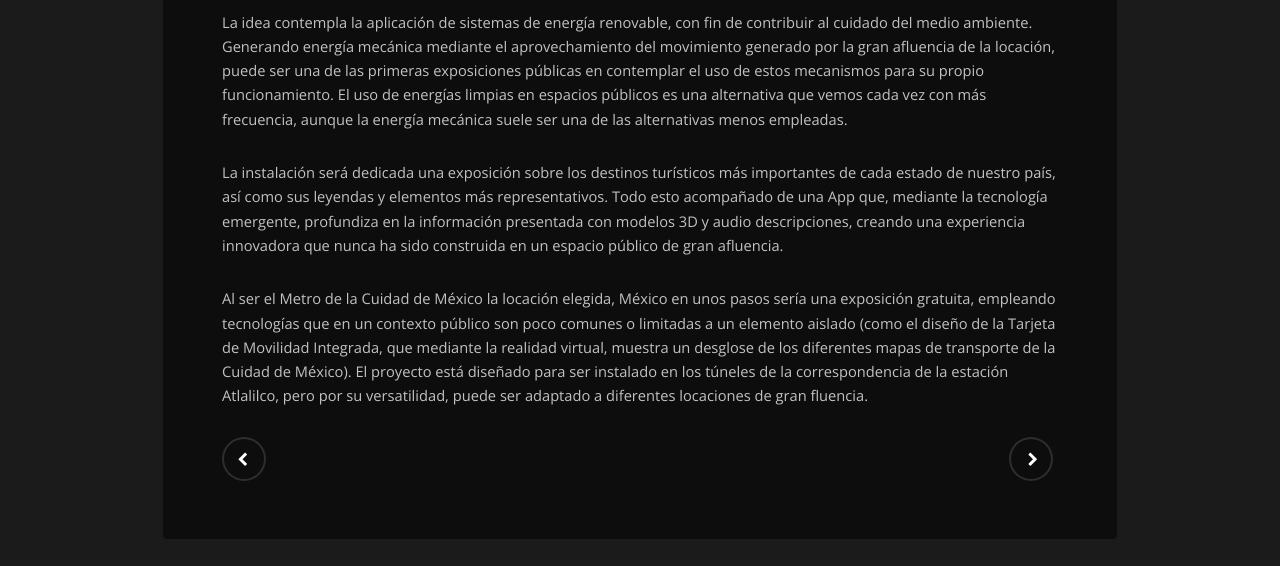
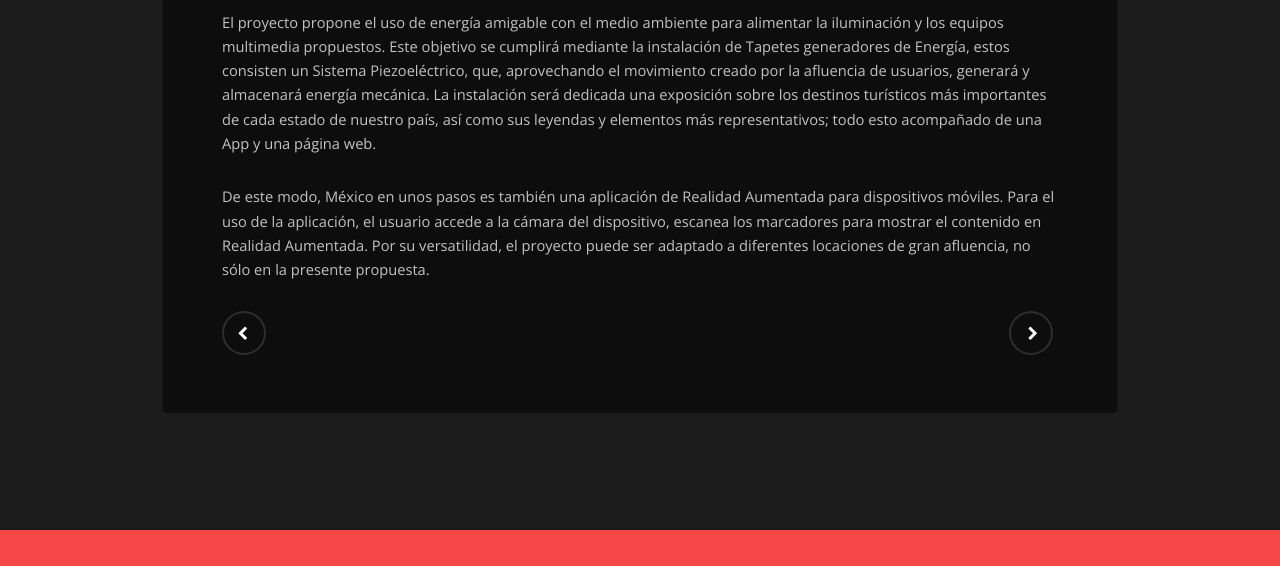
Before and after one commit to DanielRamirezX/En-unos-pasos, a plain HTML site: page generic.html in a window 1280 px wide. Shown: the part 234-800 px from the top of the page. Drawn offline with nearby package versions, Linux system fonts and the light colour scheme.

Commit message:
Cambios realizados a textos e imagenes

```diff
--- a/generic.html
+++ b/generic.html
@@ -42,35 +42,12 @@
 						</header>
 						<div class="content">
 							<p>
-								La idea contempla la aplicación de sistemas de energía renovable, con
-								fin de contribuir al cuidado del medio ambiente. Generando energía
-								mecánica mediante el aprovechamiento del movimiento generado por la
-								gran afluencia de la locación, puede ser una de las primeras
-								exposiciones públicas en contemplar el uso de estos mecanismos para
-								su propio funcionamiento. El uso de energías limpias en espacios
-								públicos es una alternativa que vemos cada vez con más frecuencia,
-								aunque la energía mecánica suele ser una de las alternativas menos
-								empleadas.
+								El proyecto propone el uso de energía amigable con el medio ambiente para alimentar la iluminación y los equipos multimedia propuestos. Este objetivo se cumplirá mediante la instalación de Tapetes generadores de Energía, estos consisten un Sistema Piezoeléctrico, que, aprovechando el movimiento creado por la afluencia de usuarios, generará y almacenará energía mecánica.
+								La instalación será dedicada una exposición sobre los destinos turísticos más importantes de cada estado de nuestro país, así como sus leyendas y elementos más representativos; todo esto acompañado de una App y una página web.
 							</p>
 							<p>
-								La instalación será dedicada una exposición sobre los destinos turísticos
-								más importantes de cada estado de nuestro país, así como sus leyendas
-								y elementos más representativos. Todo esto acompañado de una App
-								que, mediante la tecnología emergente, profundiza en la información
-								presentada con modelos 3D y audio descripciones, creando una
-								experiencia innovadora que nunca ha sido construida en un espacio
-								público de gran afluencia.
-							</p>
-							<p>
-								Al ser el Metro de la Cuidad de México la locación elegida, México en
-								unos pasos sería una exposición gratuita, empleando tecnologías que en
-								un contexto público son poco comunes o limitadas a un elemento
-								aislado (como el diseño de la Tarjeta de Movilidad Integrada, que
-								mediante la realidad virtual, muestra un desglose de los diferentes
-								mapas de transporte de la Cuidad de México).
-								El proyecto está diseñado para ser instalado en los túneles de la
-								correspondencia de la estación Atlalilco, pero por su versatilidad, puede
-								ser adaptado a diferentes locaciones de gran fluencia.
+								De este modo, México en unos pasos es también una aplicación de Realidad Aumentada para dispositivos móviles. Para el uso de la aplicación, el usuario accede a la cámara del dispositivo, escanea los marcadores para mostrar el contenido en Realidad Aumentada.
+								Por su versatilidad, el proyecto puede ser adaptado a diferentes locaciones de gran afluencia, no sólo en la presente propuesta.
 							</p>
 						</div>
 						<footer>
@@ -90,9 +67,9 @@
 					<h2>Redes Sociales</h2>
 
 					<ul class="icons">
-						<li><a href="#" class="icon round fa-twitter"><span class="label">Twitter</span></a></li>
-						<li><a href="#" class="icon round fa-facebook"><span class="label">Facebook</span></a></li>
-						<li><a href="#" class="icon round fa-instagram"><span class="label">Instagram</span></a></li>
+						<li><a href="https://twitter.com/Mx_enunospasos" class="icon round fa-twitter"><span class="label">Twitter</span></a></li>
+						<li><a href="https://www.facebook.com/M%C3%A9xico-en-unos-pasos-118824656589141" class="icon round fa-facebook"><span class="label">Facebook</span></a></li>
+						<li><a href="https://www.instagram.com/mexicoenunospasos/?hl=es-la" class="icon round fa-instagram"><span class="label">Instagram</span></a></li>
 					</ul>
 
 					<!--
```
Also changed, not shown: elements.html (+4 -4 lines), index.html (+5 -5 lines), images/banner3.jpg (deleted), images/banner4.jpeg (added), images/banner4.jpg (deleted), 1 other file.
